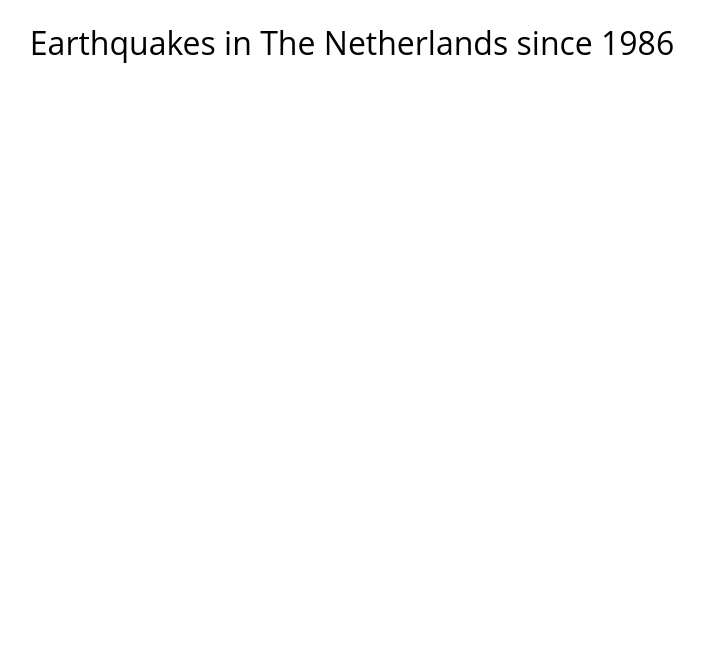
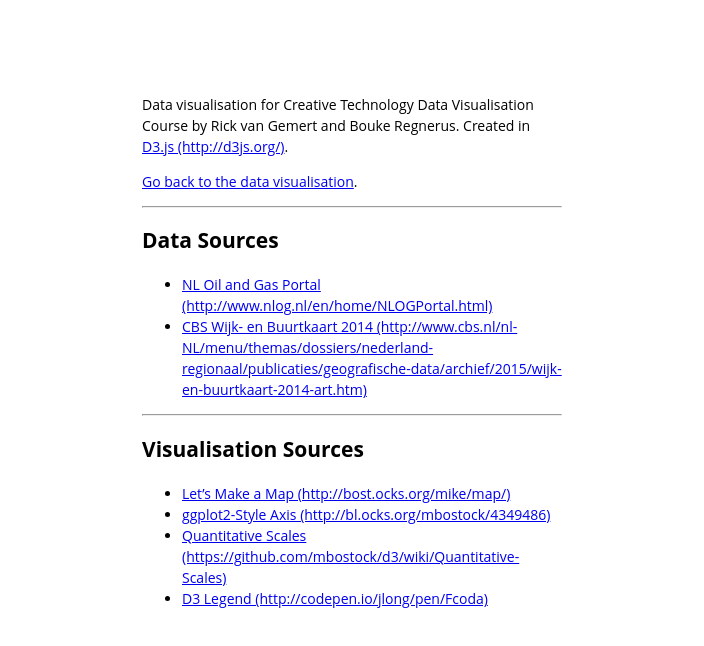
Before and after one commit to regnerus/earthquake-data-visualisation, a website: page about.html in a window 1280 px wide. Shown: the whole page, without its empty margins (288-992 px from the left). Drawn offline with Linux system fonts and the light colour scheme; a web font is replaced by a local one.

Commit message:
Added Sources

```diff
--- a/about.html
+++ b/about.html
@@ -7,7 +7,31 @@
   <link rel="stylesheet" href="./application.css">
 </head>
 <body>
-	<h1>Earthquakes in The Netherlands since 1986</h1>
+	<section id="about">
+		<p>Data visualisation for Creative Technology Data Visualisation Course by Rick van Gemert and Bouke Regnerus. Created in  <a href="http://d3js.org/">D3.js (http://d3js.org/)</a>.</p>
+
+		<p><a href="./index.html">Go back to the data visualisation</a>.</p>
+
+		<hr>
+
+		<h2>Data Sources</h2>
+
+		<ul>
+			<li><a href="http://www.nlog.nl/en/home/NLOGPortal.html">NL Oil and Gas Portal (http://www.nlog.nl/en/home/NLOGPortal.html)</a></li>
+			<li><a href="http://www.cbs.nl/nl-NL/menu/themas/dossiers/nederland-regionaal/publicaties/geografische-data/archief/2015/wijk-en-buurtkaart-2014-art.htm">CBS Wijk- en Buurtkaart 2014 (http://www.cbs.nl/nl-NL/menu/themas/dossiers/nederland-regionaal/publicaties/geografische-data/archief/2015/wijk-en-buurtkaart-2014-art.htm)</a></li>
+		</ul>
+
+		<hr>
+
+		<h2>Visualisation Sources</h2>
+
+		<ul>
+			<li><a href="http://bost.ocks.org/mike/map/">Let’s Make a Map (http://bost.ocks.org/mike/map/)</a></li>
+			<li><a href="http://bl.ocks.org/mbostock/4349486">ggplot2-Style Axis (http://bl.ocks.org/mbostock/4349486)</a></li>
+			<li><a href="https://github.com/mbostock/d3/wiki/Quantitative-Scales">Quantitative Scales (https://github.com/mbostock/d3/wiki/Quantitative-Scales)</a></li>
+			<li><a href="http://codepen.io/jlong/pen/Fcoda">D3 Legend (http://codepen.io/jlong/pen/Fcoda)</a></li>
+		</ul>
+	</section>
 
 </body>
 </html>
--- a/sass/application.scss
+++ b/sass/application.scss
@@ -12,7 +12,8 @@ body {
 	height: 100%; width: 100%;
 	overflow: hidden;
 	font-family: 'Open Sans';
-	font-size: 12px;
+	font-size: 14px;
+	line-height: 1.5;
 }
 
 h1 {
@@ -35,6 +36,12 @@ h1 {
 	bottom: 120px;
 }
 
+#about {
+	max-width: 420px;
+	padding: 1rem;
+  	margin: 4rem auto;
+}
+
 #map svg {
 	position: absolute;
 	top: 0;
```
Also changed, not shown: application.css, 1 other file.
